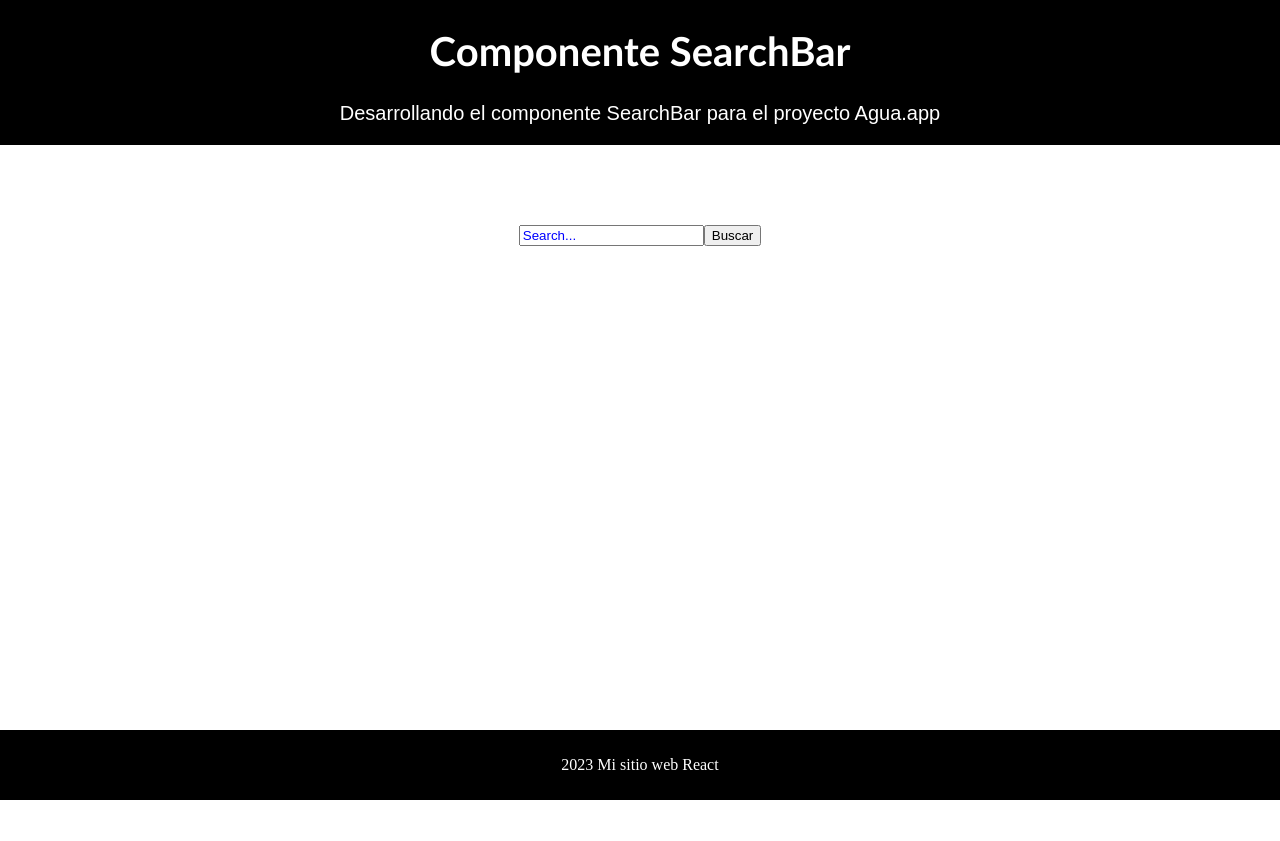
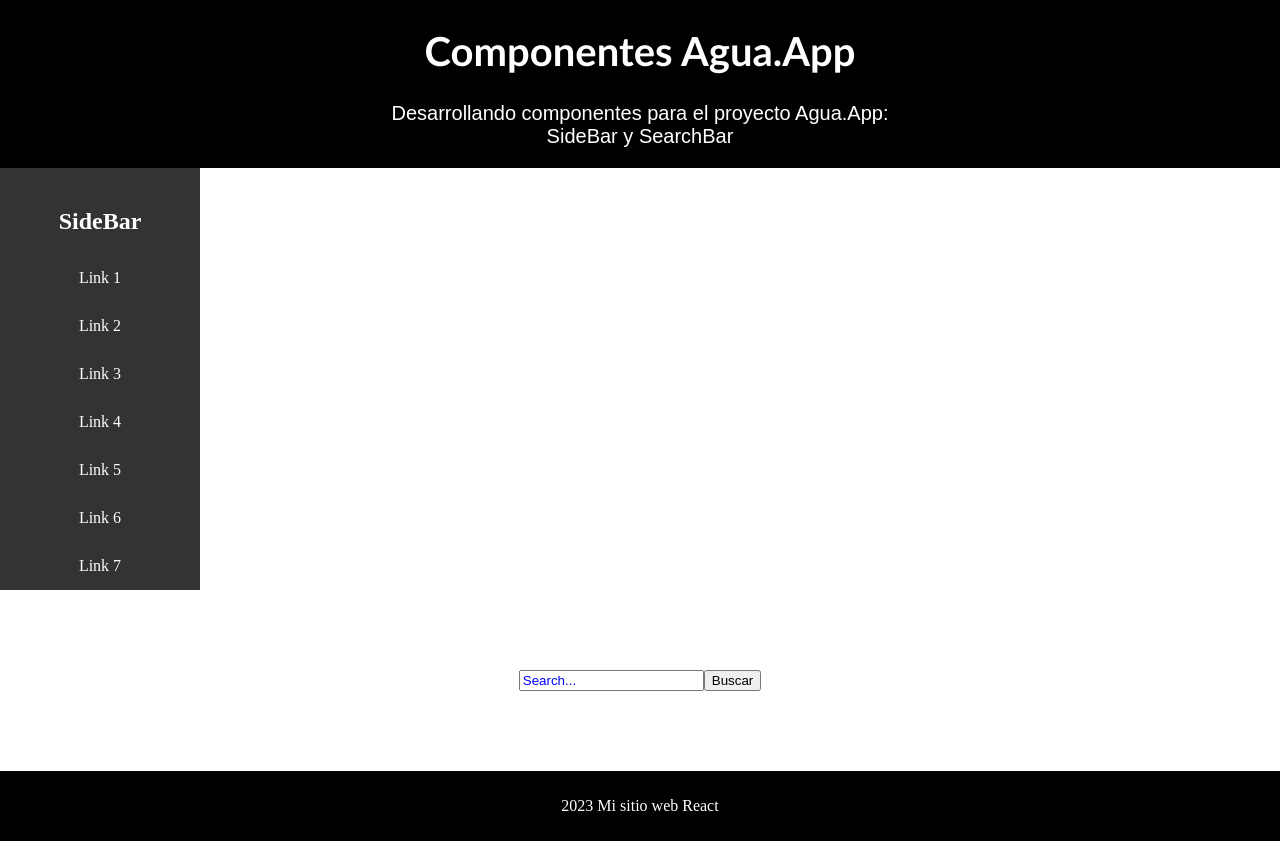
Before and after one commit to lucasjerez94/-practicing-react, a React (Create React App) app: page / in a window 1280 px wide. Before the commit the page ends 800 px from the top, so only its background shows below. Built offline with nearby package versions, Linux system fonts and the light colour scheme.

Commit message:
nueva rama creada con cosas nuevas

```diff
--- a/package.json
+++ b/package.json
@@ -8,7 +8,7 @@
     "@testing-library/user-event": "^13.5.0",
     "react": "^18.2.0",
     "react-dom": "^18.2.0",
-    "react-scripts": "5.0.1",
+    "react-scripts": "^5.0.1",
     "web-vitals": "^2.1.4"
   },
   "scripts": {
--- a/src/App.css
+++ b/src/App.css
@@ -52,6 +52,40 @@ body {
 }
 /*------------------------------- */
 
+/*SIDEBAR*/
+
+.container-sidebar   {
+  width: 200px;
+  height: 100%;
+  background-color: #333;
+  color: white;
+  padding-top: 20px;
+  text-align: center;
+}
+
+.nav-sidebar ul {
+  list-style: none;
+  padding: 0;
+  margin: 0;
+}
+
+.nav-sidebar li {
+  padding: 15px;
+}
+
+.nav-sidebar a {
+  text-decoration: none;
+  color: white;
+  font-size: 16px;
+}
+
+.nav-sidebar a:hover {
+  background-color: #555;
+}
+
+
+/*------------------------------- */
+
 /*SEARCHBAR*/
 .container-searchbar{
   text-align: center;
--- a/src/App.jsx
+++ b/src/App.jsx
@@ -1,13 +1,14 @@
 import {Header} from './components/Header/Header';
 import {SearchBar} from './components/searchbar/Searchbar';
+import { Sidebar } from './components/Sidebar/Sidebar';
 import {Footer} from './components/Footer/Footer';
 import '../src/App.css';
-
 
 function App() {
   return (
     <div className='app' >
       <Header />
+      <Sidebar />
       <SearchBar />
       <Footer />
     </div>
--- a/src/components/Header/Header.jsx
+++ b/src/components/Header/Header.jsx
@@ -1,8 +1,8 @@
 export const Header = () => {
     return(
         <div className="container-header">
-            <h1 className="h1-header">Componente SearchBar</h1>
-            <p className="p-header">Desarrollando el componente SearchBar para el proyecto Agua.app</p>
+            <h1 className="h1-header">Componentes Agua.App</h1>
+            <p className="p-header">Desarrollando componentes para el proyecto Agua.App:<br></br>SideBar y SearchBar</p>
         </div>
     );
 };
--- /dev/null
+++ b/src/components/Sidebar/Sidebar.jsx
@@ -0,0 +1,18 @@
+export const Sidebar = () => {
+    return(
+        <div className="container-sidebar">
+            <h2 className="h2-sidebar">SideBar</h2>
+            <nav className="nav-sidebar">
+                <ul className="ul-sidebar">
+                    <li><a href="#">Link 1</a></li>
+                    <li><a href="#">Link 2</a></li>
+                    <li><a href="#">Link 3</a></li>
+                    <li><a href="#">Link 4</a></li>
+                    <li><a href="#">Link 5</a></li>
+                    <li><a href="#">Link 6</a></li>
+                    <li><a href="#">Link 7</a></li>
+                </ul>
+            </nav>
+        </div>
+    );
+};
--- a/src/components/searchbar/Searchbar.jsx
+++ b/src/components/searchbar/Searchbar.jsx
@@ -2,8 +2,6 @@ import{ useState } from 'react';
 
 export const SearchBar = ({ onSearch }) => {
   const [searchTerm, setSearchTerm] = useState('');
-
-
 
   const handleInputChange = (event) => {
     setSearchTerm(event.target.value);
```
Also changed, not shown: src/components/MainContent/MainContent.jsx (deleted, +0 -7 lines), 1 other file (tests, documents, lock files or other folders).
